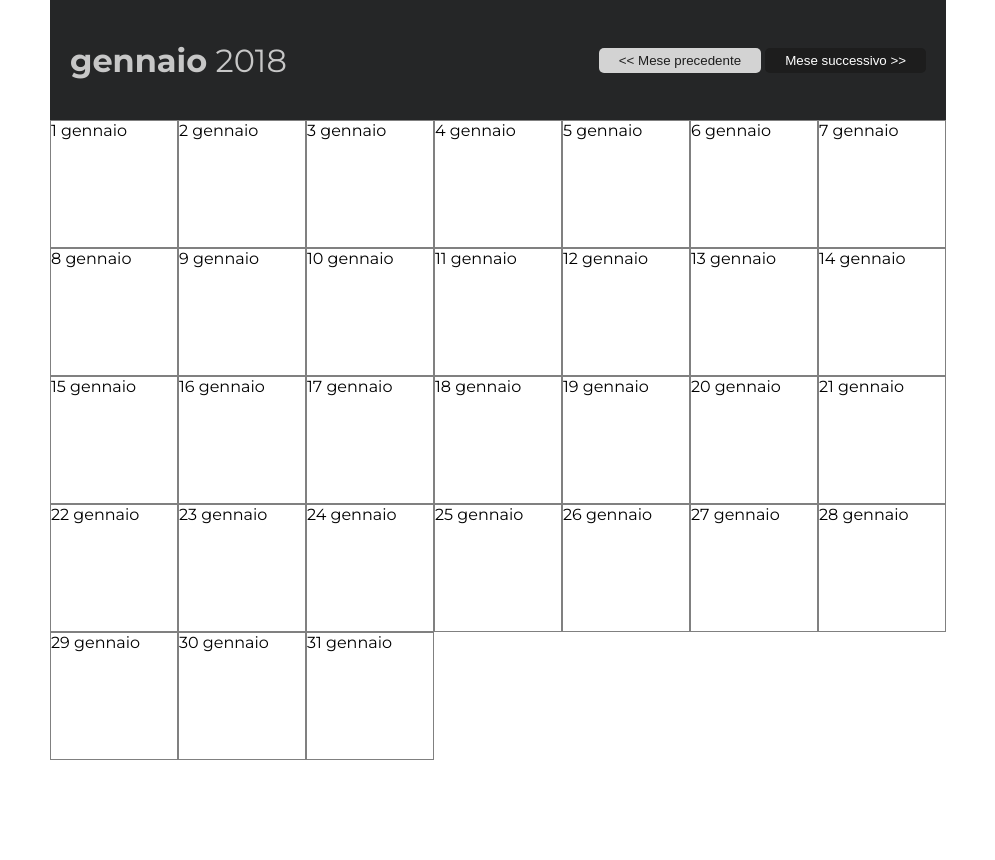
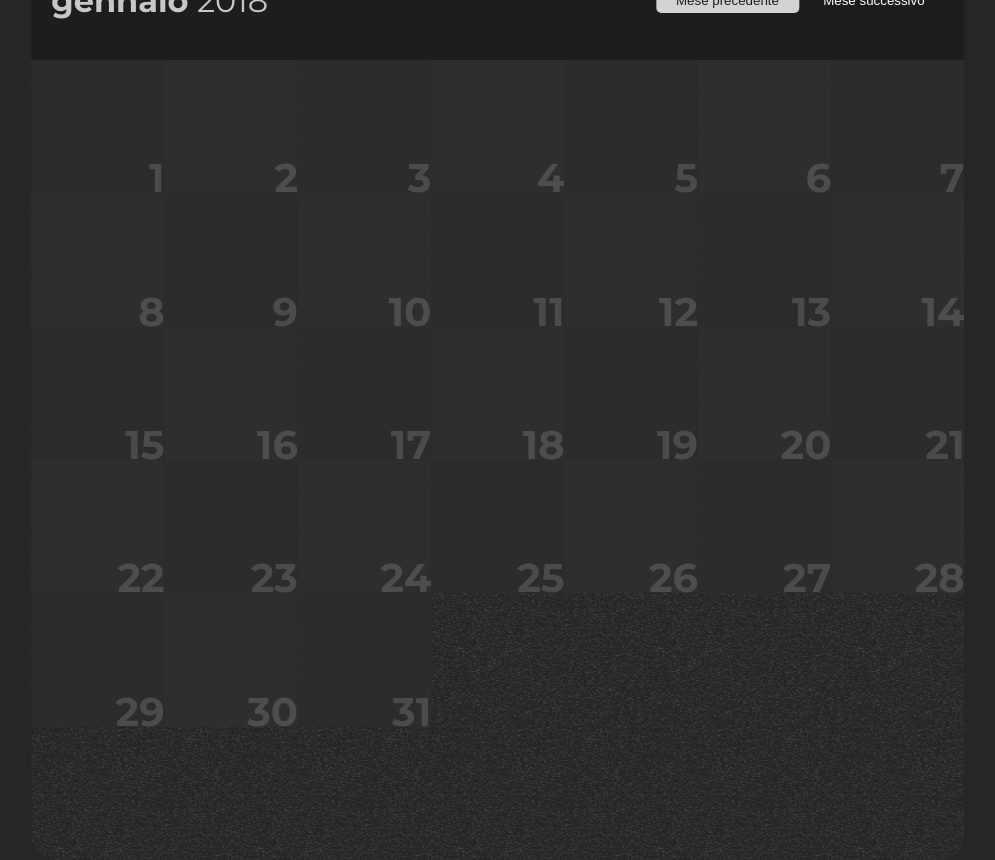
Before and after one commit to salasimo/ajax-ex-calendar, a plain HTML site: page index.html in a window 1280 px wide. Shown: the whole page, without its empty margins (142-1137 px from the left). Before the commit the page ends 800 px from the top, so only its background shows below. Drawn offline with nearby package versions, Linux system fonts and the light colour scheme; no server answers.

Commit message:
Logica completata + seconda parte grafica

```diff
--- a/css/style.css
+++ b/css/style.css
@@ -8,18 +8,32 @@
 ================ */
 body{
     font-family: "Montserrat", sans-serif;
+    background-color: #252627;
+}
+
+.page-container{
+    position: absolute;
+    top: 50vh;
+    left: 50vw;
+    transform: translate(-50%,-50%);
+
+
 }
 
 .top-calendar{
     height: 120px;
-    width: calc(100vw / 10 * 7);
+    width: calc(100vw / 9 * 7);
+    max-width: calc(1200px / 9 * 7);
     margin: 0 auto;
-    background-color: #252627;
+    background-color: #1d1d1d;
     color: #C7C7C7;
     display: flex;
     align-items: center;
     justify-content: space-between;
     padding: 20px;
+    border-radius: 25px 25px 0 0;
+    box-shadow: 5px #1d1d1d;
+
 
 }
 
@@ -34,25 +48,51 @@ h1 span{
 ================= */
 
 #calendar {
-    width: calc(100vw / 10 * 7);
+    width: calc(100vw / 9 * 7);
+    max-width: calc(1200px / 9 * 7);
     /* min-width: 740px; */
     margin: 0 auto;
-    /* height: calc(100vh - 120px); */
+    height: calc(100vw / 9 * 6);
+    max-height: calc(1200px / 9 * 6);
     display: flex;
     flex-wrap: wrap;
+    background-color:#252627;
+    align-content: flex-start;
+    border-radius: 0 0 25px 25px;
+    background-image: url("../img/noise.png");
+
 
 
 }
 
+.day-blank, .block-day{
+    flex-basis: calc(100% / 7);
+    flex-grow: 0;
+    flex-shrink: 0;
+    height: calc(100% / 6);
+}
+
+.day-blank{
+    opacity: 0;
+}
+
 .block-day{
     overflow: hidden;
-    flex-basis: calc(100vw / 10);
-    flex-grow: 0;
-    flex-shrink: 0;
+    background-color: #2E2E2E;
+    position: relative;
+}
+.block-day span{
+    color: rgba(255,255,255,0.15);
+    font-size: 40px;
+    font-weight: 700;
+    line-height: 0.75;
+    position: absolute;
+    bottom: 0;
+    right: 0;
+}
 
-    height: calc(100vw / 10);
-
-    border: 1px solid grey;
+.block-day:nth-child(odd){
+    background-color: #2C2C2C;
 }
 
 .festivo {
--- a/index.html
+++ b/index.html
@@ -1,5 +1,6 @@
 <!DOCTYPE html>
 <html lang="en" dir="ltr">
+
 <head>
     <meta charset="utf-8">
     <link rel="stylesheet" href="css/style.css">
@@ -10,25 +11,28 @@
     <script src="https://cdnjs.cloudflare.com/ajax/libs/handlebars.js/4.7.4/handlebars.min.js" charset="utf-8"></script>
     <title>Calendar</title>
 </head>
+
 <body>
+    <div class="page-container">
         <div class="top-calendar">
             <h1><span id="nome-mese">Gennaio</span> 2018</h1>
             <div class="top-navigation">
-                <button class="btn-navigation mese-prec" disabled><< Mese precedente</button>
-                <button class="btn-navigation mese-succ">Mese successivo >></button>
-            </div>
-        </div>
-        <div class="main-calendar">
-            <div id="calendar">
-                <!-- Qui template -->
+                <button class="btn-navigation mese-prec" disabled>Mese precedente</button>
+                <button class="btn-navigation mese-succ">Mese successivo</button>
             </div>
         </div>
 
+        <div id="calendar">
+
+        </div>
+
         <script id="calendar-template" type="text/x-handlebars-template">
-            <div class="block-day" data-day="{{dataDay}}"> {{day}} </div>
+
+            <div class="block-day" data-day="{{dataDay}}"> <span>{{day}}</span></div>
         </script>
-
+    </div>
 
     <script src="js/main.js" charset="utf-8"></script>
 </body>
+
 </html>
--- a/js/main.js
+++ b/js/main.js
@@ -2,6 +2,11 @@ $(document).ready(function() {
 
     var htmlGiorno = $('#calendar-template').html();
     var templateGiorno = Handlebars.compile(htmlGiorno);
+
+    // var htmlSlittamento = $('#slittamento-template').html();
+    // var templateSlittamento = Handlebars.compile(htmlSlittamento);
+
+
 
     // Stampare il mese di Gennaio 2018
     // Tramite click stampare il mese successivo
@@ -61,21 +66,28 @@ $(document).ready(function() {
 
     function stampaGiorniMese(meseDaStampare) {
         $('#calendar').empty();
+
+        var firstWeekDay = moment(meseDaStampare).isoWeekday();
+        var slittamentoInizioMese = firstWeekDay - 1;
+
         var standardDay = meseDaStampare.clone();
         var giorniMese = meseDaStampare.daysInMonth();
         var nomeMese = meseDaStampare.format('MMMM');
         $('#nome-mese').text(nomeMese); // Aggiorniamo il nome del mese in top calendar
         for (var i = 1; i <= giorniMese; i++) {
-            // $('#calendar').append('<li>' + i + ' ' + nomeMese + '</li>');
             var giornoDaInserire = {
-                day: i + ' ' + nomeMese,
+                day: i,
                 dataDay: standardDay.format('YYYY-MM-DD')
             }
             var templateFinale = templateGiorno(giornoDaInserire); // Stiamo popolando il template con i dati dell'oggetto
             $('#calendar').append(templateFinale);
             standardDay.add(1, 'day');
         }
-    }
+        for (var i = 0; i < slittamentoInizioMese; i++) {
+            $("#calendar").prepend('<div class="day-blank"></div>');
+            console.log("aggiunto")
+        }
 
 
+    }
 });
```
Also changed, not shown: img/noise.png (added). Lines whose indentation alone changed are shown as unchanged.
